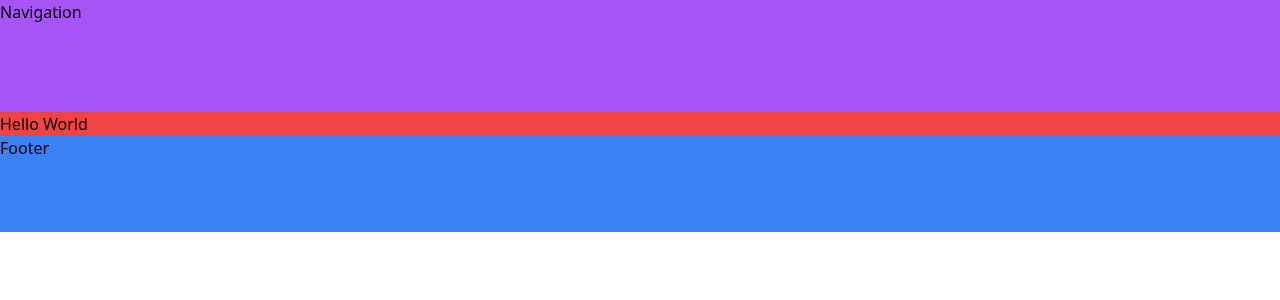
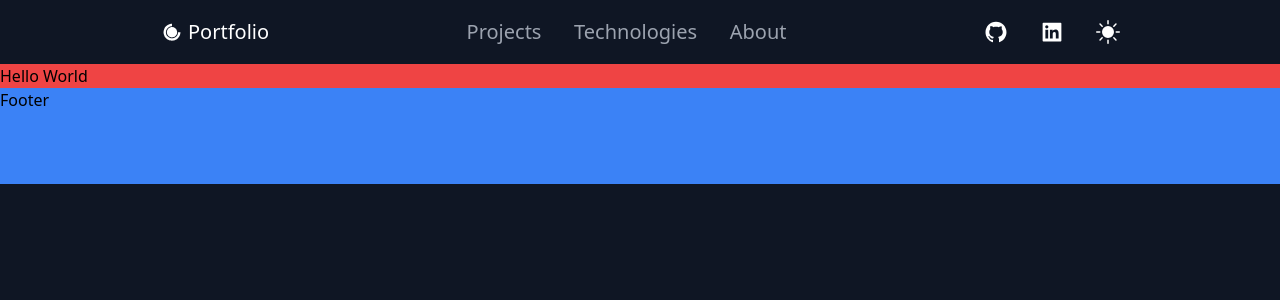
Before and after one commit to niclast7611/niclastdev3-portfolio-v2, a Next.js app: page / in a window 1280 px wide. Shown: the top 300 px of the page. Built offline with nearby package versions, Linux system fonts and the light colour scheme.

Commit message:
navbar css is in no functionality

```diff
--- a/package.json
+++ b/package.json
@@ -18,6 +18,7 @@
     "next": "13.1.6",
     "react": "18.2.0",
     "react-dom": "18.2.0",
+    "react-icons": "^4.8.0",
     "typescript": "4.9.5"
   },
   "devDependencies": {
--- a/pages/Navigation.tsx
+++ /dev/null
@@ -1,11 +0,0 @@
-import React from "react";
-
-type Props = {};
-
-export const Navigation = (props: Props) => {
-  return (
-    <header className="relative top-0 w-full bg-purple-500 h-28">
-      Navigation
-    </header>
-  );
-};
--- a/pages/_app.tsx
+++ b/pages/_app.tsx
@@ -1,6 +1,6 @@
 import "@/styles/globals.css";
 import type { AppProps } from "next/app";
-import { Layout } from "./Layout";
+import { Layout } from "./layout/Layout";
 
 export default function App({ Component, pageProps }: AppProps) {
   return (
--- /dev/null
+++ b/pages/components/Navigation.tsx
@@ -0,0 +1,47 @@
+import Link from "next/link";
+import React, { useState } from "react";
+import { AiFillLinkedin, AiFillGithub } from "react-icons/ai";
+import { BsSunFill, BsMoonFill } from "react-icons/bs";
+import { DiCssdeck } from "react-icons/di";
+type Props = {};
+
+export const Navigation = (props: Props) => {
+  const [daylight, setDaylight] = useState(true);
+
+  return (
+    <header className="relative top-0 w-full text-xl text-white">
+      <div className="flex items-center justify-between w-9/12 h-16 mx-auto">
+        <Link href={"/"}>
+          <div className="flex">
+            <DiCssdeck className="text-2xl" />
+            <div className="pl-1 leading-6">Portfolio</div>
+          </div>
+        </Link>
+
+        <div className="flex justify-between w-1/3 text-gray-400">
+          <Link href={"/"}>
+            <div className="hover:text-white">Projects</div>
+          </Link>
+          <Link href={"/"}>
+            <div className="hover:text-white">Technologies</div>
+          </Link>
+          <Link href={"/"}>
+            <div className="hover:text-white">About</div>
+          </Link>
+        </div>
+        <div className="flex space-x-8 text-2xl">
+          <Link href={"/"}>
+            <AiFillGithub />
+          </Link>
+          <Link href={"/"}>
+            <AiFillLinkedin />
+          </Link>
+
+          <button onClick={() => setDaylight(!daylight)} className="">
+            {daylight ? <BsSunFill /> : <BsMoonFill />}
+          </button>
+        </div>
+      </div>
+    </header>
+  );
+};
--- a/pages/Layout.tsx
+++ b/pages/layout/Layout.tsx
@@ -1,6 +1,6 @@
 import React from "react";
-import { Footer } from "./Footer";
-import { Navigation } from "./Navigation";
+import { Footer } from "../components/Footer";
+import { Navigation } from "../components/Navigation";
 
 type Props = {
   children: React.ReactNode;
--- a/styles/globals.css
+++ b/styles/globals.css
@@ -1,3 +1,8 @@
 @tailwind base;
 @tailwind components;
 @tailwind utilities;
+
+* {
+    background-color: #0F1624;
+    font-weight: 200;
+}
```
Also changed, not shown: pages/components/Footer.tsx (renamed from pages/Footer.tsx), 1 other file (tests, documents, lock files or other folders).
